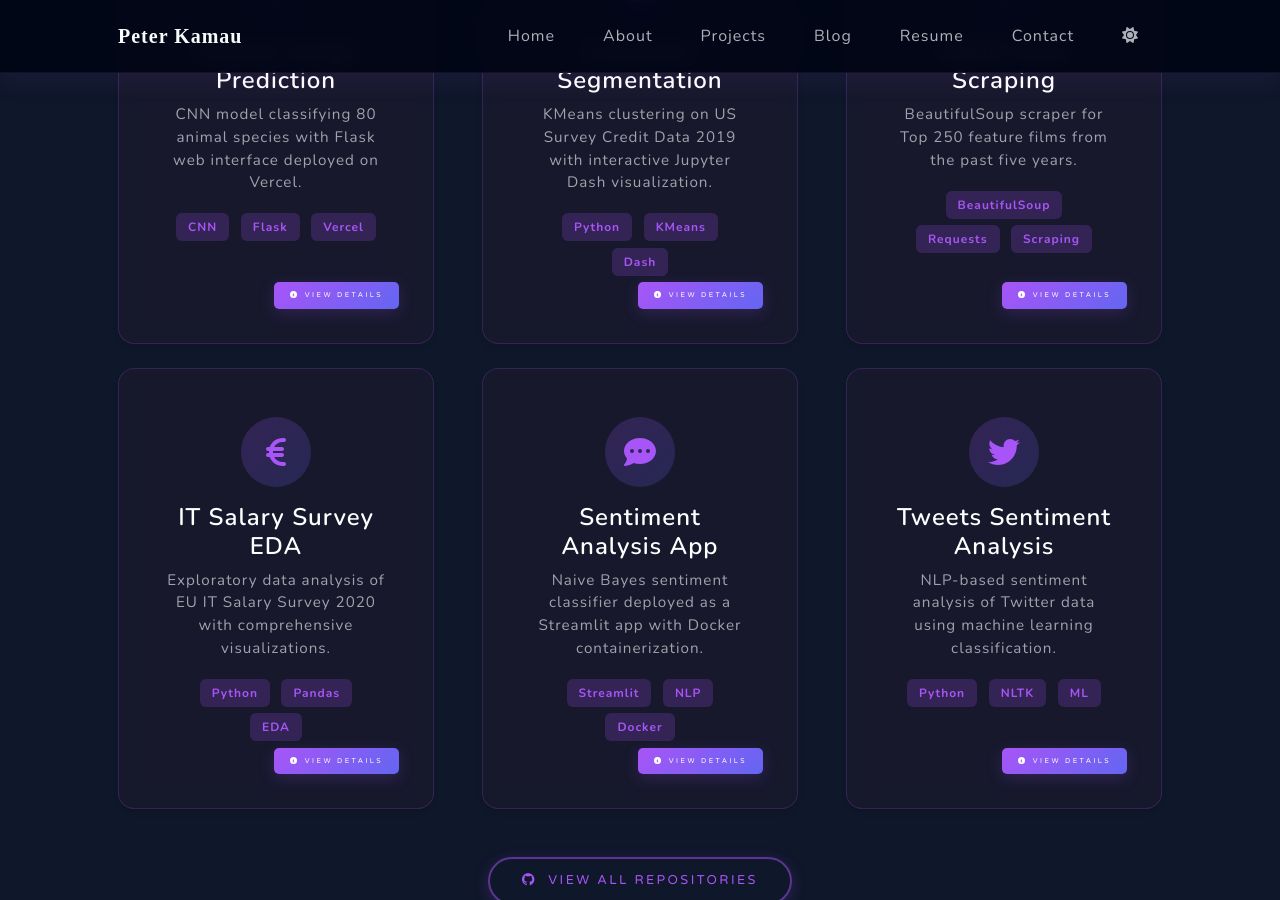
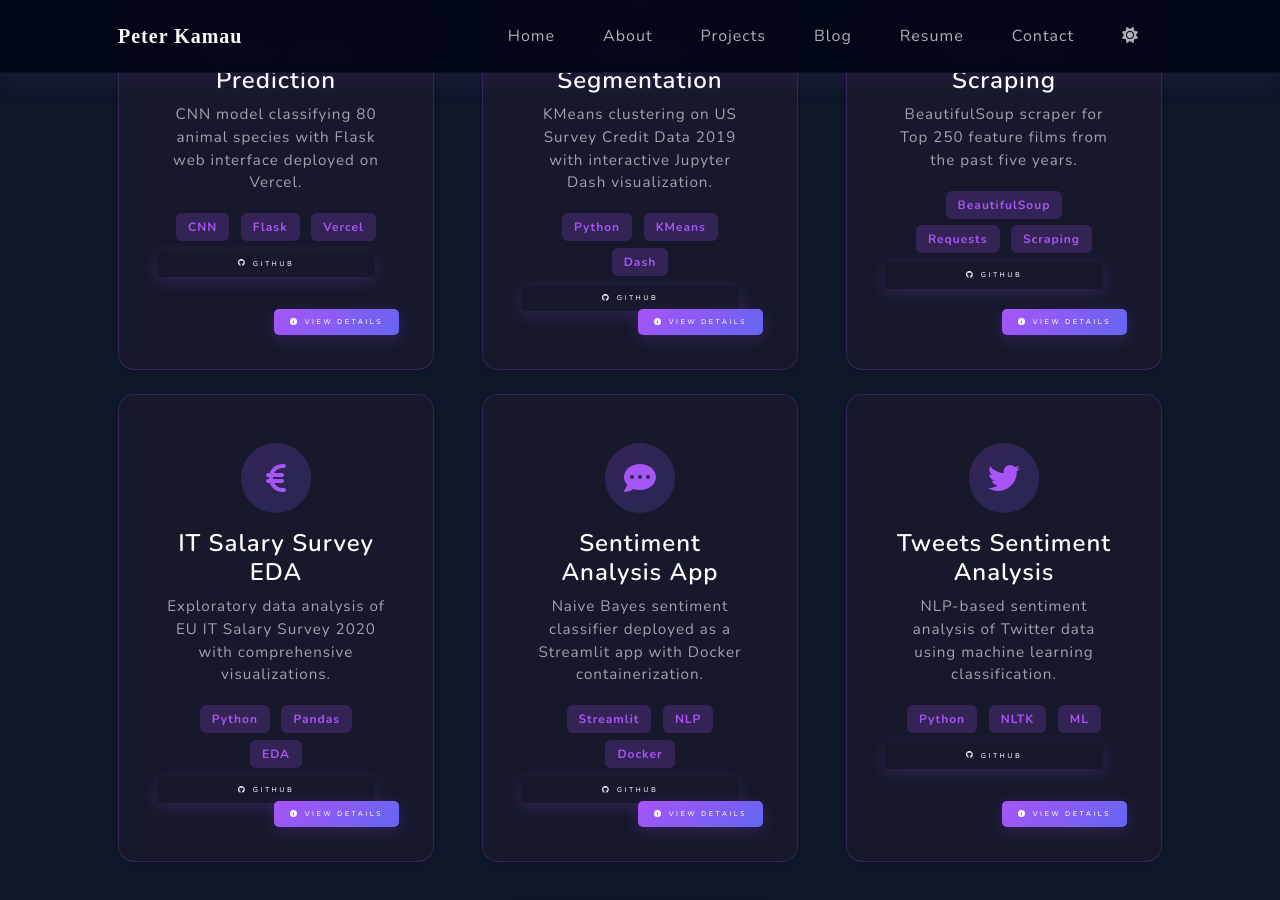
Before and after one commit to pexpeter/pexpeter.github.io, a Jekyll site: the page built from projects.html, in a window 1280 px wide and 900 px high, scrolled down 352 px. Built offline with Jekyll 4.4.1, drawn with Linux system fonts in a browser that asks for light colours; nearby versions of some CDN libraries.

Commit message:
Change in buttons in project tabs

```diff
--- a/projects.html
+++ b/projects.html
@@ -41,10 +41,19 @@
                                 tech }}</span>
                             {% endfor %}
                         </div>
-                        <a href="{{ project.url }}" class="btn btn-sm stretched-link"
-                            style="background: linear-gradient(135deg, #a855f7, #6366f1); color: #fff; border: none; padding: 0.5rem 1rem;">
-                            <i class="fas fa-info-circle me-1"></i> View Details
-                        </a>
+                        <div class="d-flex flex-column gap-2">
+                            <a href="{{ project.url }}" class="btn btn-sm stretched-link"
+                                style="background: linear-gradient(135deg, #a855f7, #6366f1); color: #fff; border: none; padding: 0.5rem 1rem;">
+                                <i class="fas fa-info-circle me-1"></i> View Details
+                            </a>
+                            {% if project.github_url %}
+                            <a href="{{ project.github_url }}" target="_blank"
+                                class="btn btn-sm btn-outline-light position-relative"
+                                style="z-index: 2; padding: 0.5rem 1rem; border-radius: 4px;">
+                                <i class="fab fa-github me-1"></i> GitHub
+                            </a>
+                            {% endif %}
+                        </div>
                     </div>
                 </div>
             </div>
```
